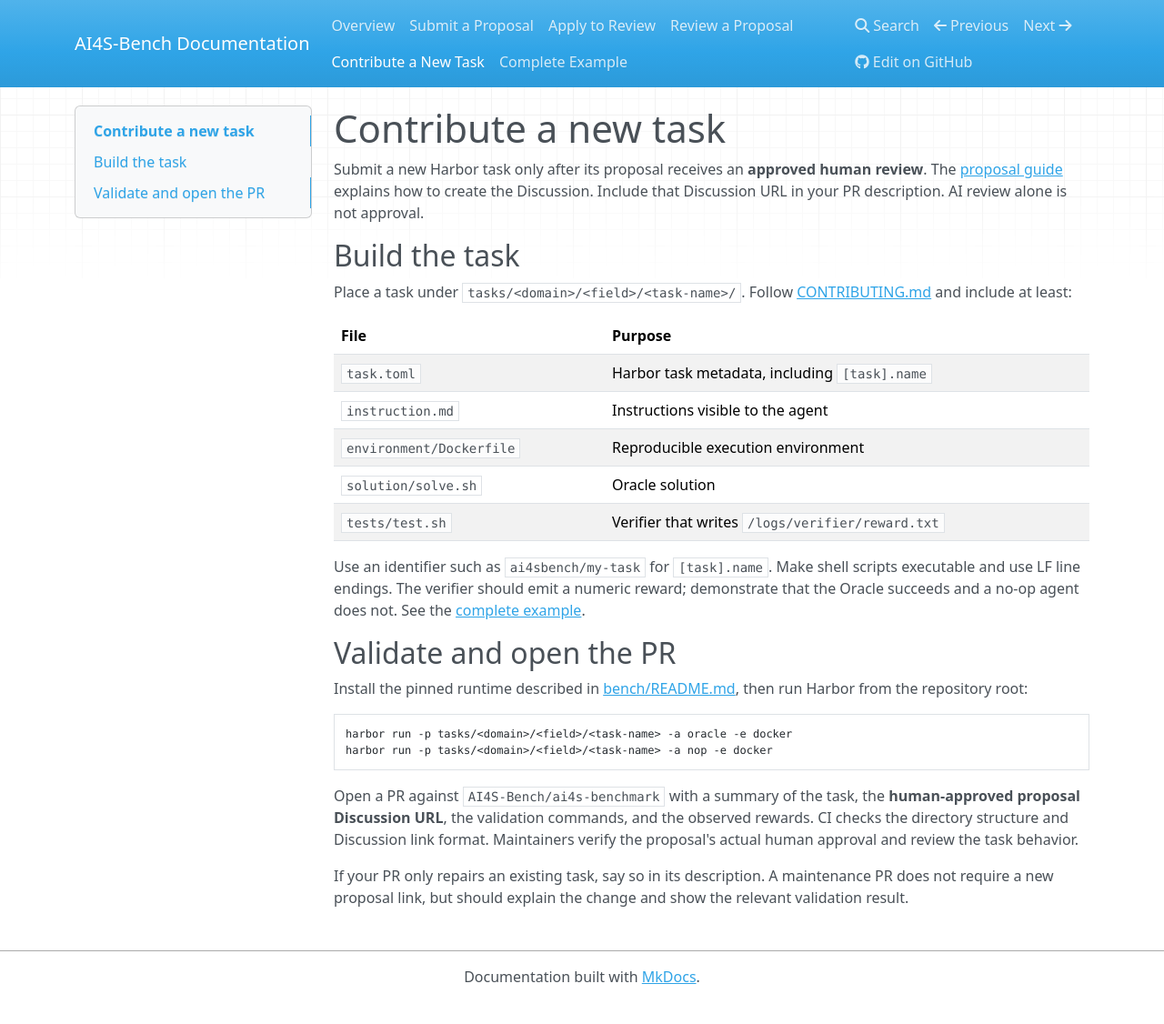
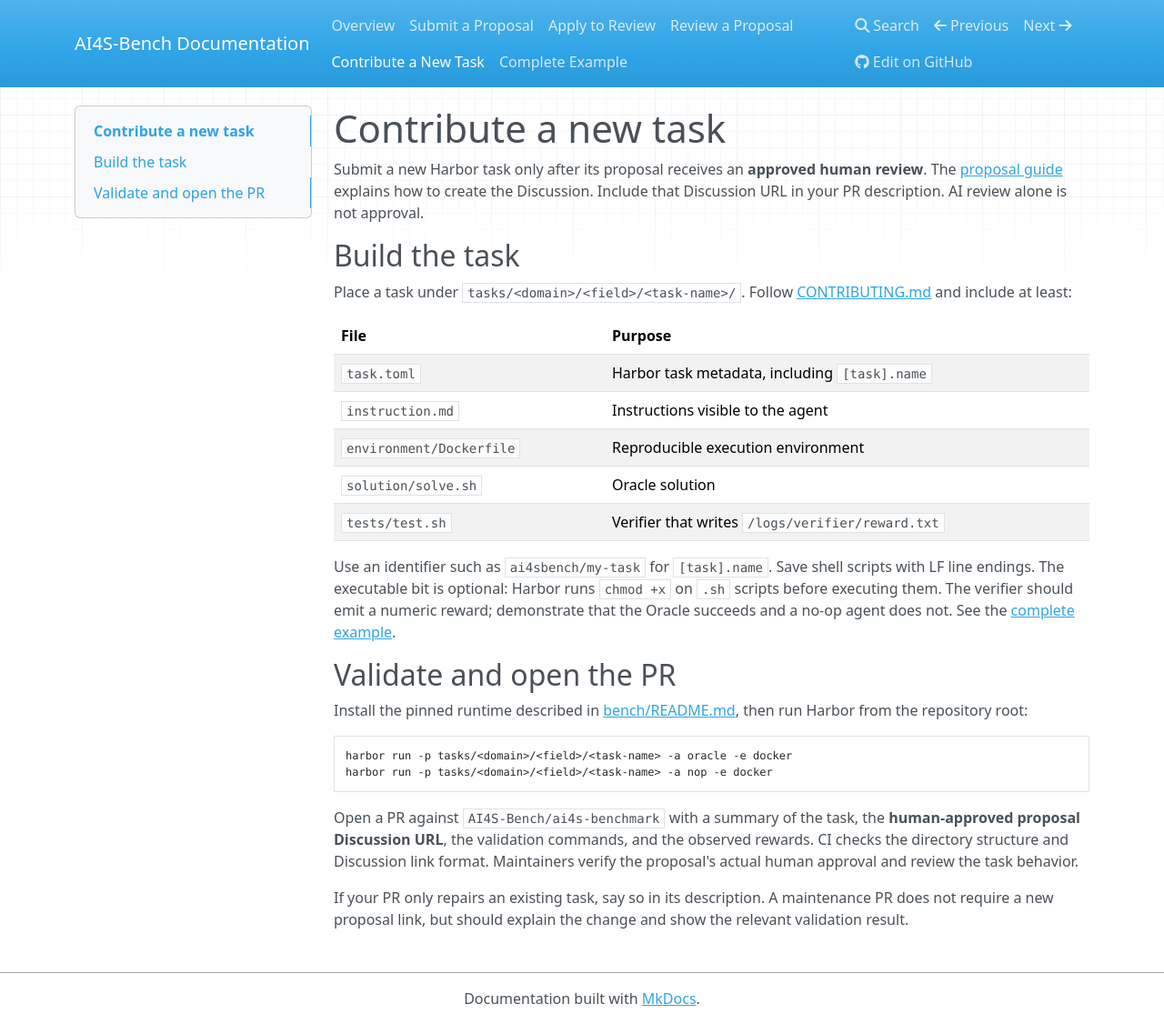
Before and after one commit to AI4S-Bench/ai4s-benchmark, an MkDocs documentation site: the page built from docs/contribute-task.md, in a window 1280 px wide and 1126 px high. Shown: the whole window at 91% size. Built offline with MkDocs 1.6.1, drawn with Linux system fonts in a browser that asks for light colours; nearby versions of some CDN libraries.

Commit message:
docs: drop the executable-bit requirement for task scripts
Harbor 0.20.0 runs chmod +x on .sh solution and test scripts before
executing them, and the example task commits both as 100644. Keep the LF
line-ending requirement and say the executable bit is optional.

```diff
--- a/docs/contribute-task.md
+++ b/docs/contribute-task.md
@@ -19,8 +19,9 @@ and include at least:
 | `solution/solve.sh` | Oracle solution |
 | `tests/test.sh` | Verifier that writes `/logs/verifier/reward.txt` |
 
-Use an identifier such as `ai4sbench/my-task` for `[task].name`. Make shell
-scripts executable and use LF line endings. The verifier should emit a
+Use an identifier such as `ai4sbench/my-task` for `[task].name`. Save shell
+scripts with LF line endings. The executable bit is optional: Harbor runs
+`chmod +x` on `.sh` scripts before executing them. The verifier should emit a
 numeric reward; demonstrate that the Oracle succeeds and a no-op agent does
 not. See the [complete example](example.md).
 
```
